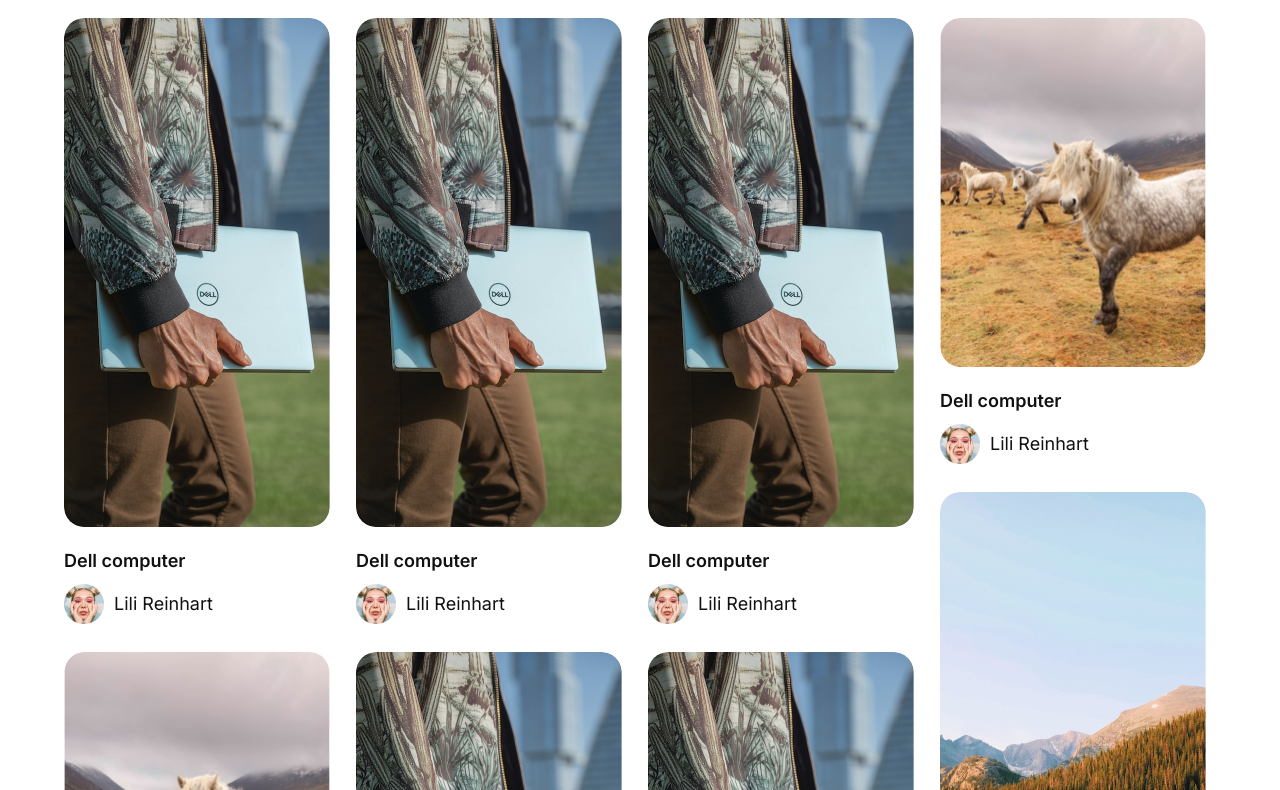
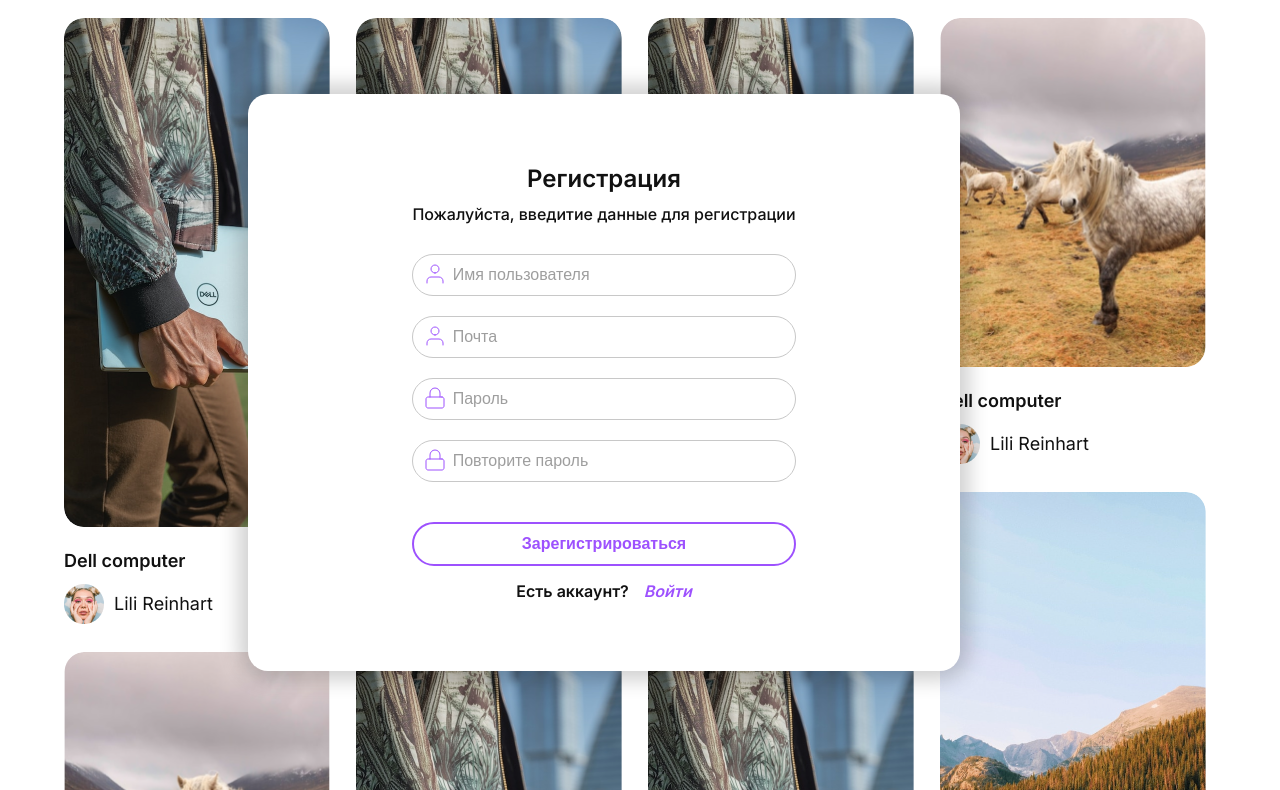
Before and after one commit to AleksaGrri/Pinterest-analogue, a website built with Parcel: page src/index.html in a window 1280 px wide. Shown: the part 106-896 px from the top of the page. Built offline with nearby package versions, Linux system fonts and the light colour scheme.

Commit message:
form-style

```diff
--- a/src/components/common/form/form.js
+++ b/src/components/common/form/form.js
@@ -1,39 +1,44 @@
 import { createButton } from "../button/button";
 import { createInput } from "../input/index";
 
-export function createForm(typeForm){
+export function createForm(typeForm) {
     const root = document.createElement('form');
     root.id = 'form'
     const elementTitle = document.createElement('div');
     elementTitle.innerText = typeForm.title;
     root.append(elementTitle);
+    elementTitle.className = 'form-title';
 
     const elementSubTitle = document.createElement('div');
     elementSubTitle.innerText = typeForm.subTitle;
     root.append(elementSubTitle);
+    elementSubTitle.className = 'form-subTitle';
 
     for (const item of typeForm.inputs) {
         root.append(createInput(item))
     }
 
-    if(typeForm.name === 'logInForm'){
+    if (typeForm.name === 'logInForm') {
         const rememberPassword = document.createElement('div')
-        rememberPassword.innerHTML = 'Забыли пароль'
+        rememberPassword.innerHTML = 'Забыли пароль?'
         root.append(rememberPassword)
+        rememberPassword.className = 'form-rememberPassword'
     }
 
-    root.append(createButton({label: typeForm.button.name, className: '', onClick: typeForm.button.onClick }))
+    root.append(createButton({ label: typeForm.button.name, className: typeForm.button.className, onClick: typeForm.button.onClick }))
 
     const subPanel = document.createElement('div')
 
     const labelSubPanel = document.createElement('span')
     subPanel.append(labelSubPanel)
     labelSubPanel.innerText = typeForm.subPanel.textSubPanel
+    labelSubPanel.className = 'form-label-subPanel'
 
     const linkSubPanel = document.createElement('span')
     subPanel.append(linkSubPanel)
     linkSubPanel.innerText = typeForm.subPanel.textSubLink
     linkSubPanel.addEventListener('click', typeForm.subPanel.onClickSubLink)
+    linkSubPanel.className = 'form-link-subPanel'
 
     root.append(subPanel)
     return root
--- a/src/components/common/input/input.js
+++ b/src/components/common/input/input.js
@@ -1,10 +1,11 @@
-export function createInput ({type, value, placeholder, id}){
+export function createInput({ type, value, placeholder, id, className }) {
     const root = document.createElement('input');
 
     root.type = type;
     root.id = id;
     root.value = value;
     root.placeholder = placeholder;
+    root.className = className;
 
     return root
 }
--- a/src/components/header/log-in/checkLigInForm.js
+++ b/src/components/header/log-in/checkLigInForm.js
@@ -1,28 +1,25 @@
 import { users } from "../../dataBase"
 
-export function logInUser(){
+export function logInUser() {
     const mailUser = document.getElementById('mailUser')
     const password = document.getElementById('password')
 
-    if(mailUser.value.indexOf('@') === -1 || mailUser.value.indexOf('.') === -1){
-        mailUser.className = 'errorForm'
-        console.log('necorrect')
+    if (mailUser.value.indexOf('@') === -1 || mailUser.value.indexOf('.') === -1) {
+        mailUser.className = 'form-error';
+        mailUser.placeholder = 'Введите корректный Email'
     } else {
 
         for (const iterator of users) {
-            if(iterator.email === mailUser.value){
-                if(iterator.password = password.value){
-                    console.log('uspex')
+            if (iterator.email === mailUser.value) {
+                if (iterator.password = password.value) {
                     break
                 } else {
-                    password.className = 'errorForm'
-                    console.log('necorrectpass')
+                    password.className = 'form-error'
                 }
             } else {
-                mailUser.className = 'errorForm'
+                mailUser.className = 'form-error'
                 password.value = ''
                 mailUser.value = ''
-                console.log('necorrectname')
             }
         }
     }
--- a/src/components/header/log-in/typeForm.js
+++ b/src/components/header/log-in/typeForm.js
@@ -7,17 +7,18 @@ export const logInForm = {
     title: 'Вход',
     subTitle: 'Пожалуйста, введитие почту и пароль',
     inputs: [
-        {type:'text', value: '', placeholder: 'Почта', id: 'mailUser' },
-        {type: 'password', value: '', placeholder: 'Пароль', id: 'password'},
+        { type: 'text', value: '', placeholder: 'Почта', id: 'mailUser', className: 'form-email' },
+        { type: 'password', value: '', placeholder: 'Пароль', id: 'password', className: 'form-password' },
     ],
     button: {
         name: 'Войти',
         onClick: logInUser,
+        className: 'form-btn-authorization',
     },
     subPanel: {
         textSubPanel: 'Нет аккаунта?',
         textSubLink: 'Зарегистрироваться',
-            onClickSubLink: function(){
+        onClickSubLink: function () {
             const root = document.getElementById('form')
             root.remove()
             document.body.append(createForm(registrationForm))
@@ -29,19 +30,20 @@ export const registrationForm = {
     title: 'Регистрация',
     subTitle: 'Пожалуйста, введитие данные для регистрации',
     inputs: [
-        {type: 'text', value: '', placeholder: 'Имя пользователя', id: 'nameUser'},
-        {type: 'text', value: '', placeholder: 'Почта', id: 'mailUser'},
-        {type: 'password', value: '', placeholder: 'Пароль', id: 'password'},
-        {type: 'password', value: '', placeholder: 'Повторите пароль', id: 'passwordCheck'},
+        { type: 'text', value: '', placeholder: 'Имя пользователя', id: 'nameUser', className: 'form-name-user' },
+        { type: 'text', value: '', placeholder: 'Почта', id: 'mailUser', className: 'form-email' },
+        { type: 'password', value: '', placeholder: 'Пароль', id: 'password', className: 'form-password' },
+        { type: 'password', value: '', placeholder: 'Повторите пароль', id: 'passwordCheck', className: 'form-password-check' },
     ],
     button: {
-        name:'Зарегистрироваться',
+        name: 'Зарегистрироваться',
         onClick: checkRegistrtionForm,
+        className: 'form-btn-authorization',
     },
     subPanel: {
-        textSubPanel: 'Есть аккаунта?',
+        textSubPanel: 'Есть аккаунт?',
         textSubLink: 'Войти',
-        onClickSubLink: function(){
+        onClickSubLink: function () {
             const root = document.getElementById('form')
             root.remove()
             document.body.append(createForm(logInForm))
--- a/src/index.html
+++ b/src/index.html
@@ -31,8 +31,11 @@
                     <option value="1"><a href="">Добавить новую</a></option>
                 </select>
             </div>
-            <div class="header-container-user">
+            <div class="header-container-user" id="user-account">
                 <img src="./img/proffile.png" alt="user-photo">
+            </div>
+            <div class="header-container-btn">
+                <button class="heaer-container-btn_authorization" id="authorization">Войти</button>
             </div>
         </div>
     </header>
--- a/src/style.css
+++ b/src/style.css
@@ -158,6 +158,149 @@ header {
     transition: .3s;
 }
 
+form {
+    display: flex;
+    flex-direction: column;
+    align-items: center;
+    width: 40%;
+    padding: 70px 100px;
+    background-color: #fff;
+    border-radius: 20px;
+    box-shadow: 0px 0px 20px 9px rgba(0, 0, 0, 0.19);
+    position: absolute;
+    top: 25%;
+    right: 25%;
+}
+
+.form-title {
+    font-weight: 700;
+    font-size: 24px;
+    line-height: 30px;
+    color: #111111;
+    margin-bottom: 10px;
+}
+
+.form-subTitle {
+    font-weight: 500;
+    font-size: 16px;
+    line-height: 20px;
+    color: #111111;
+    margin-bottom: 30px;
+}
+
+.form-name-user,
+.form-email,
+.form-password,
+.form-password-check,
+.form-error {
+    padding: 10px 15px;
+    border: 1px solid #C8C8C8;
+    border-radius: 50px;
+    margin-bottom: 20px;
+    font-size: 16px;
+    line-height: 20px;
+    color: #111111;
+    outline: none !important;
+    width: 64%;
+}
+
+.form-name-user,
+.form-email,
+.form-error {
+    background: url(./img/user.svg) no-repeat scroll 10px 7px;
+    padding-left: 40px;
+}
+
+.form-error {
+    border: 1px solid red;
+}
+
+.form-password,
+.form-password-check {
+    background: url(./img/lock.svg) no-repeat scroll 10px 7px;
+    padding-left: 40px;
+}
+
+.form-name-user:hover,
+.form-email:hover,
+.form-password:hover,
+.form-password-check:hover,
+.form-name-user:focus,
+.form-email:focus,
+.form-password:focus,
+.form-password-check:focus {
+    border: 1px solid #9D51FE;
+}
+
+.form-name-user::placeholder,
+.form-email::placeholder,
+.form-password::placeholder,
+.form-password-check::placeholder,
+.form-error::placeholder {
+    font-size: 16px;
+    line-height: 20px;
+    color: #9E9E9E;
+}
+
+.form-btn-authorization {
+    width: 73%;
+    border: 2px solid #9D51FE;
+    border-radius: 50px;
+    padding: 10px 15px;
+    font-size: 16px;
+    line-height: 20px;
+    color: #9D51FE;
+    font-weight: 700;
+    background-color: #fff;
+    margin-top: 20px;
+    margin-bottom: 15px;
+}
+
+.form-btn-authorization:hover {
+    background-color: #9D51FE;
+    color: #fff;
+    transition: .3s;
+    cursor: pointer;
+}
+
+.form-btn-authorization:focus {
+    background-color: #7000FF;
+    border: 2px solid #7000FF;
+    transition: .3s;
+    color: rgb(208, 208, 208);
+}
+
+.form-label-subPanel {
+    font-weight: 700;
+    font-size: 16px;
+    line-height: 17px;
+    color: #111111;
+    margin-right: 15px;
+    text-align: end;
+}
+
+.form-link-subPanel {
+    font-weight: 700;
+    font-size: 16px;
+    line-height: 17px;
+    color: #9D51FE;
+    cursor: pointer;
+    font-style: italic;
+    text-align: end;
+}
+
+.form-rememberPassword {
+    font-weight: 400;
+    font-size: 14px;
+    line-height: 15px;
+    color: #9D51FE;
+    cursor: pointer;
+    width: 70%;
+    text-align: end;
+}
+
+
+/* adaptive */
 @media(min-width: 2050px) {
     .cards-container-grid {
         column-count: 6;
@@ -168,6 +311,10 @@ header {
     .cards-container-grid {
         column-count: 4;
     }
+
+    .form-btn-authorization {
+        width: 73%;
+    }
 }
 
 @media(max-width: 1400px) {
@@ -175,6 +322,10 @@ header {
     .cards-container,
     .header-container {
         width: 90%;
+    }
+
+    .form-btn-authorization {
+        width: 75%;
     }
 }
 
@@ -199,6 +350,11 @@ header {
         column-count: 2;
         max-width: 80%;
         margin: 0 auto;
+    }
+
+    form {
+        width: 60%;
+        right: 9%;
     }
 }
 
@@ -225,12 +381,29 @@ header {
     .header-container-boards select {
         padding-right: 5px;
     }
+
+    form {
+        right: 6%;
+    }
 }
 
 @media(max-width: 650px) {
     .cards-container-grid {
         column-count: 2;
         max-width: 100%;
+    }
+
+    form {
+        right: 4%;
+    }
+}
+
+@media(max-width: 580px) {
+    form {
+        width: 75%;
+        padding: 50px 30px;
+        right: 8%;
+        top: 15%;
     }
 }
 
@@ -261,4 +434,9 @@ header {
     .cards-container-grid-card_descr {
         text-align: left;
     }
+
+    form {
+        width: 77%;
+        right: 4%;
+    }
 }
```
Also changed, not shown: src/components/header/log-in/checkRegictrationForm.js (+8 -8 lines), src/img/lock.svg (added), src/img/user.svg (added). Lines whose indentation alone changed are shown as unchanged.
